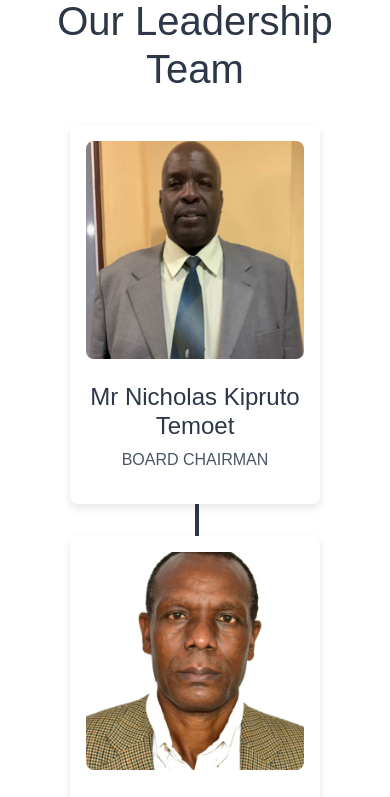
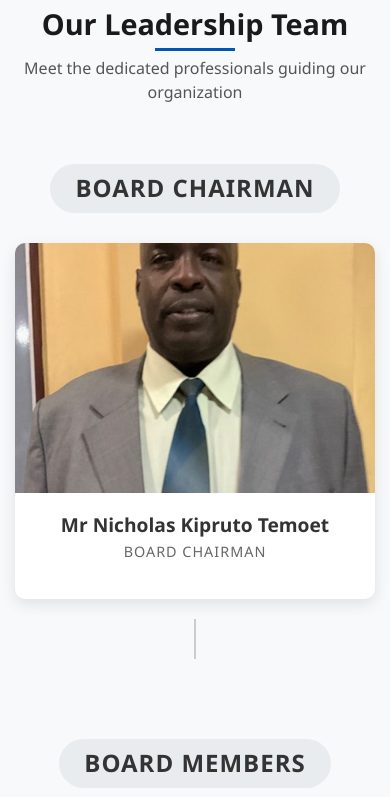
Before and after one commit to tmm-tech/KETRB, a React (Create React App) app in the folder ketrb-frontend/: page /leadership in a window 390 px wide. Shown: the part 800-1597 px from the top of the page. Built offline with nearby package versions, Linux system fonts and the light colour scheme; a web font is replaced by a local one.

Commit message:
Leadership

```diff
--- a/ketrb-frontend/src/Page/Leadership.jsx
+++ b/ketrb-frontend/src/Page/Leadership.jsx
@@ -1,16 +1,18 @@
-import React, { useState, useEffect } from "react";
-import "./leadership.css";
-import TopBar from "../Component/Topbar";
-import Footer from "../Component/Footer";
-import Loading from "../Component/Loading";
-import leader1 from "../Asset/Leaders/lady.png";
-import leader2 from "../Asset/Leaders/chore.jpeg";
-import leader3 from "../Asset/Leaders/linda.jpeg";
-import leader4 from "../Asset/Leaders/ohande.jpeg";
-import leader5 from "../Asset/Leaders/peter_nganga_kariuki.jpeg";
-import leader6 from "../Asset/Leaders/samuel_muthondu.jpeg";
-import leader7 from "../Asset/Leaders/temoet.jpeg";
-import leader8 from "../Asset/Leaders/THUMBI.png";
+"use client"
+
+import { useState, useEffect } from "react"
+import "./leadership.css"
+import TopBar from "../Component/Topbar"
+import Footer from "../Component/Footer"
+import Loading from "../Component/Loading"
+import leader1 from "../Asset/Leaders/lady.png"
+import leader2 from "../Asset/Leaders/chore.jpeg"
+import leader3 from "../Asset/Leaders/linda.jpeg"
+import leader4 from "../Asset/Leaders/ohande.jpeg"
+import leader5 from "../Asset/Leaders/peter_nganga_kariuki.jpeg"
+import leader6 from "../Asset/Leaders/samuel_muthondu.jpeg"
+import leader7 from "../Asset/Leaders/temoet.jpeg"
+import leader8 from "../Asset/Leaders/THUMBI.png"
 
 const leadershipData = [
   {
@@ -53,78 +55,141 @@ const leadershipData = [
     name: "mr samuel muthondu",
     description: "board member",
   },
-];
+]
+
 const Leadership = () => {
-  const [loading, setLoading] = useState(true);
+  const [loading, setLoading] = useState(true)
+  const [selectedLeader, setSelectedLeader] = useState(null)
 
   useEffect(() => {
     const loadData = async () => {
-      await new Promise((resolve) => setTimeout(resolve, 1000));
-      setLoading(false);
-    };
+      await new Promise((resolve) => setTimeout(resolve, 1000))
+      setLoading(false)
+    }
 
-    loadData();
-  }, []);
+    loadData()
+  }, [])
 
   if (loading) {
-    return <Loading />;
+    return <Loading />
+  }
+
+  const chairman = leadershipData[0]
+  const ceo = leadershipData[1]
+  const boardMembers = leadershipData.slice(2)
+
+  const handleLeaderClick = (leader) => {
+    setSelectedLeader(leader)
+  }
+
+  const closeModal = () => {
+    setSelectedLeader(null)
   }
 
   return (
     <>
       <TopBar />
-      <div style={{ paddingTop: "30px" }} className="leadership">
-        <h1 className="leadership-title">Our Leadership Team</h1>
-        <div className="leadership-container">
-          <div className="leadership-hierarchy-line"></div>
+      <div className="leadership">
+        <div className="leadership-header">
+          <h1 className="leadership-title">Our Leadership Team</h1>
+          <p className="leadership-subtitle">Meet the dedicated professionals guiding our organization</p>
+        </div>
 
-          {/* Chairman Row */}
-          <div className="leadership-row chairman">
-            <div className="leadership-card">
-              <img
-                src={leader7}
-                alt="MR NICHOLAS KIPRUTO TEMOET"
-                className="leadership-image"
-              />
-              <h2 className="leadership-name">mr nicholas kipruto temoet</h2>
-              <p className="leadership-description">BOARD CHAIRMAN</p>
+        <div className="leadership-org-chart">
+          {/* Chairman Section */}
+          <div className="leadership-section chairman-section">
+            <h2 className="section-title">Board Chairman</h2>
+            <div className="leadership-card chairman-card" onClick={() => handleLeaderClick(chairman)}>
+              <div className="leadership-card-inner">
+                <div className="leadership-image-container">
+                  <img src={chairman.image || "/placeholder.svg"} alt={chairman.name} className="leadership-image" />
+                </div>
+                <div className="leadership-info">
+                  <h3 className="leadership-name">{chairman.name}</h3>
+                  <p className="leadership-description">{chairman.description}</p>
+                </div>
+              </div>
             </div>
+            <div className="connector-line vertical-line"></div>
           </div>
 
-          {/* Members Row */}
-          <div className="leadership-row members">
-            {leadershipData.slice(2, 8).map((leader, index) => (
-              <div key={index} className="leadership-card">
-                <img
-                  src={leader.image}
-                  alt={leader.name}
-                  className="leadership-image"
-                />
-                <h2 className="leadership-name">{leader.name}</h2>
-                <p className="leadership-description">
-                  {leader.description}
-                </p>
-              </div>
-            ))}
+          {/* Board Members Section */}
+          <div className="leadership-section members-section">
+            <h2 className="section-title">Board Members</h2>
+            <div className="leadership-grid">
+              {boardMembers.map((leader, index) => (
+                <div key={index} className="leadership-card member-card" onClick={() => handleLeaderClick(leader)}>
+                  <div className="leadership-card-inner">
+                    <div className="leadership-image-container">
+                      <img src={leader.image || "/placeholder.svg"} alt={leader.name} className="leadership-image" />
+                    </div>
+                    <div className="leadership-info">
+                      <h3 className="leadership-name">{leader.name}</h3>
+                      <p className="leadership-description">{leader.description}</p>
+                    </div>
+                  </div>
+                </div>
+              ))}
+            </div>
+            <div className="connector-line vertical-line"></div>
           </div>
 
-          {/* CEO Row */}
-          <div className="leadership-row ceo">
-            <div className="leadership-card">
-              <img
-                src={leader1}
-                alt="Mrs Florence Kigo"
-                className="leadership-image"
-              />
-              <h2 className="leadership-name">mrs florence kigo</h2>
-              <p className="leadership-description">CEO</p>
+          {/* CEO Section */}
+          <div className="leadership-section ceo-section">
+            <h2 className="section-title">Chief Executive Officer</h2>
+            <div className="leadership-card ceo-card" onClick={() => handleLeaderClick(ceo)}>
+              <div className="leadership-card-inner">
+                <div className="leadership-image-container">
+                  <img src={ceo.image || "/placeholder.svg"} alt={ceo.name} className="leadership-image" />
+                </div>
+                <div className="leadership-info">
+                  <h3 className="leadership-name">{ceo.name}</h3>
+                  <p className="leadership-description">{ceo.description}</p>
+                </div>
+              </div>
             </div>
           </div>
         </div>
+
+        {/* Leader Detail Modal */}
+        {selectedLeader && (
+          <div className="leader-modal-overlay" onClick={closeModal}>
+            <div className="leader-modal" onClick={(e) => e.stopPropagation()}>
+              <button className="modal-close-btn" onClick={closeModal}>
+                ×
+              </button>
+              <div className="modal-content">
+                <div className="modal-image-container">
+                  <img
+                    src={selectedLeader.image || "/placeholder.svg"}
+                    alt={selectedLeader.name}
+                    className="modal-image"
+                  />
+                </div>
+                <div className="modal-info">
+                  <h2 className="modal-name">{selectedLeader.name}</h2>
+                  <h3 className="modal-title">{selectedLeader.description}</h3>
+                  <div className="modal-bio">
+                    <p>
+                      {selectedLeader.bio ||
+                        `${selectedLeader.name
+                          .split(" ")
+                          .map((word) => word.charAt(0).toUpperCase() + word.slice(1))
+                          .join(" ")}
+                        brings extensive experience and expertise to our organization.
+                        As a ${selectedLeader.description}, they provide strategic guidance
+                        and leadership to help achieve our mission and vision.`}
+                    </p>
+                  </div>
+                </div>
+              </div>
+            </div>
+          </div>
+        )}
       </div>
       <Footer />
     </>
-  );
-};
+  )
+}
 
 export default Leadership;
--- a/ketrb-frontend/src/Page/leadership.css
+++ b/ketrb-frontend/src/Page/leadership.css
@@ -1,87 +1,293 @@
 .leadership {
-    padding: 2rem;
-    max-width: 1200px;
+    padding: 60px 20px;
+    background-color: #f8f9fa;
+    min-height: 100vh;
+    font-family: "Segoe UI", Tahoma, Geneva, Verdana, sans-serif;
+  }
+
+  .leadership-header {
+    text-align: center;
+    margin-bottom: 60px;
+  }
+
+  .leadership-title {
+    font-size: 2.5rem;
+    color: #1a1a1a;
+    margin-bottom: 15px;
+    text-transform: capitalize;
+    font-weight: 700;
+    position: relative;
+    display: inline-block;
+  }
+
+  .leadership-title::after {
+    content: "";
+    position: absolute;
+    bottom: -10px;
+    left: 50%;
+    transform: translateX(-50%);
+    width: 80px;
+    height: 3px;
+    background-color: #0056b3;
+  }
+
+  .leadership-subtitle {
+    font-size: 1.2rem;
+    color: #555;
+    max-width: 700px;
     margin: 0 auto;
   }
 
-.leadership-title {
-    text-align: center;
-    font-size: 2.5rem;
-    color: #2d3748;
-    margin-bottom: 2rem;
+  .leadership-org-chart {
+    max-width: 1200px;
+    margin: 0 auto;
+    position: relative;
   }
 
-.leadership-container {
+  .leadership-section {
+    margin-bottom: 60px;
+    position: relative;
     display: flex;
     flex-direction: column;
     align-items: center;
-    position: relative;
   }
 
-.leadership-hierarchy-line {
-    position: absolute;
-    top: 0; /* Start at the top */
-    bottom: 0; /* End at the bottom */
-    left: 50%;
-    width: 4px;
-    background-color: #2d3748; /* Dark gray color for the line */
-    border-radius: 2px;
-    z-index: -1;
+  .section-title {
+    font-size: 1.5rem;
+    color: #333;
+    margin-bottom: 30px;
+    text-align: center;
+    font-weight: 600;
+    text-transform: uppercase;
+    letter-spacing: 1px;
+    background-color: #e9ecef;
+    padding: 10px 25px;
+    border-radius: 30px;
+    display: inline-block;
   }
 
-.leadership-row {
-    display: flex;
-    justify-content: center;
+  .leadership-grid {
+    display: grid;
+    grid-template-columns: repeat(auto-fill, minmax(250px, 1fr));
+    gap: 30px;
     width: 100%;
-    margin-bottom: 2rem;
   }
 
   .leadership-card {
-    background-color: #ffffff;
-    border-radius: 0.5rem;
-    box-shadow: 0 4px 8px rgba(0, 0, 0, 0.1);
-    padding: 1rem;
-    text-align: center;
-    transition: transform 0.3s ease;
-    width: 250px; /* Maintain card width */
+    background-color: white;
+    border-radius: 10px;
+    overflow: hidden;
+    box-shadow: 0 5px 15px rgba(0, 0, 0, 0.1);
+    transition: all 0.3s ease;
+    cursor: pointer;
   }
 
   .leadership-card:hover {
-    transform: translateY(-5px);
+    transform: translateY(-10px);
+    box-shadow: 0 15px 30px rgba(0, 0, 0, 0.15);
+  }
+
+  .chairman-card,
+  .ceo-card {
+    width: 300px;
+    max-width: 100%;
+  }
+
+  .leadership-card-inner {
+    display: flex;
+    flex-direction: column;
+  }
+
+  .leadership-image-container {
+    height: 250px;
+    overflow: hidden;
   }
 
   .leadership-image {
     width: 100%;
-    height: auto;
-    border-radius: 0.5rem;
-    margin-bottom: 1rem;
+    height: 100%;
+    object-fit: cover;
+    transition: transform 0.5s ease;
+  }
+
+  .leadership-card:hover .leadership-image {
+    transform: scale(1.05);
+  }
+
+  .leadership-info {
+    padding: 20px;
+    text-align: center;
   }
 
   .leadership-name {
-    font-size: 1.5rem;
-    color: #2d3748;
-    margin: 0.5rem 0;
+    font-size: 1.2rem;
+    color: #333;
+    margin-bottom: 5px;
+    text-transform: capitalize;
+    font-weight: 600;
+  }
+
+  .leadership-description {
+    font-size: 0.9rem;
+    color: #666;
+    text-transform: uppercase;
+    letter-spacing: 1px;
+    font-weight: 500;
+  }
+
+  /* Connector lines */
+  .connector-line {
+    background-color: #0056b3;
+    position: relative;
+  }
+
+  .vertical-line {
+    width: 3px;
+    height: 50px;
+    margin: 20px 0;
+  }
+
+  /* Modal styles */
+  .leader-modal-overlay {
+    position: fixed;
+    top: 0;
+    left: 0;
+    right: 0;
+    bottom: 0;
+    background-color: rgba(0, 0, 0, 0.7);
+    display: flex;
+    justify-content: center;
+    align-items: center;
+    z-index: 1000;
+    padding: 20px;
+  }
+
+  .leader-modal {
+    background-color: white;
+    border-radius: 10px;
+    width: 90%;
+    max-width: 800px;
+    max-height: 90vh;
+    overflow-y: auto;
+    position: relative;
+    animation: modalFadeIn 0.3s ease;
+  }
+
+  @keyframes modalFadeIn {
+    from {
+      opacity: 0;
+      transform: translateY(20px);
+    }
+    to {
+      opacity: 1;
+      transform: translateY(0);
+    }
+  }
+
+  .modal-close-btn {
+    position: absolute;
+    top: 15px;
+    right: 15px;
+    background: none;
+    border: none;
+    font-size: 24px;
+    color: #333;
+    cursor: pointer;
+    z-index: 10;
+  }
+
+  .modal-content {
+    display: flex;
+    flex-direction: column;
+    padding: 30px;
+  }
+
+  .modal-image-container {
+    width: 200px;
+    height: 200px;
+    border-radius: 50%;
+    overflow: hidden;
+    margin: 0 auto 20px;
+    border: 5px solid #f0f0f0;
+  }
+
+  .modal-image {
+    width: 100%;
+    height: 100%;
+    object-fit: cover;
+  }
+
+  .modal-info {
+    text-align: center;
+  }
+
+  .modal-name {
+    font-size: 1.8rem;
+    color: #333;
+    margin-bottom: 5px;
     text-transform: capitalize;
   }
 
-.leadership-description {
-    font-size: 1rem;
-    color: #4a5568;
+  .modal-title {
+    font-size: 1.2rem;
+    color: #0056b3;
+    margin-bottom: 20px;
     text-transform: uppercase;
+    letter-spacing: 1px;
   }
 
-/* Specific styling for different roles */
-.chairman {
-    order: 1;
+  .modal-bio {
+    text-align: left;
+    line-height: 1.6;
+    color: #555;
   }
 
-.members {
-    order: 2;
-    display: flex;
-    flex-wrap: wrap;
-    justify-content: center;
+  /* Responsive styles */
+  @media (min-width: 768px) {
+    .modal-content {
+      flex-direction: row;
+      align-items: flex-start;
     }
 
-.ceo {
-    order: 3;
+    .modal-image-container {
+      margin: 0 30px 0 0;
     }
+
+    .modal-info {
+      text-align: left;
+      flex: 1;
+    }
+  }
+
+  @media (max-width: 768px) {
+    .leadership-grid {
+      grid-template-columns: repeat(auto-fill, minmax(200px, 1fr));
+    }
+
+    .leadership-title {
+      font-size: 2rem;
+    }
+
+    .leadership-subtitle {
+      font-size: 1rem;
+    }
+  }
+
+  @media (max-width: 480px) {
+    .leadership {
+      padding: 40px 15px;
+    }
+
+    .leadership-grid {
+      grid-template-columns: 1fr;
+    }
+
+    .chairman-card,
+    .ceo-card {
+      width: 100%;
+    }
+
+    .leadership-title {
+      font-size: 1.8rem;
+    }
+  }
```
Lines whose indentation alone changed are shown as unchanged.
